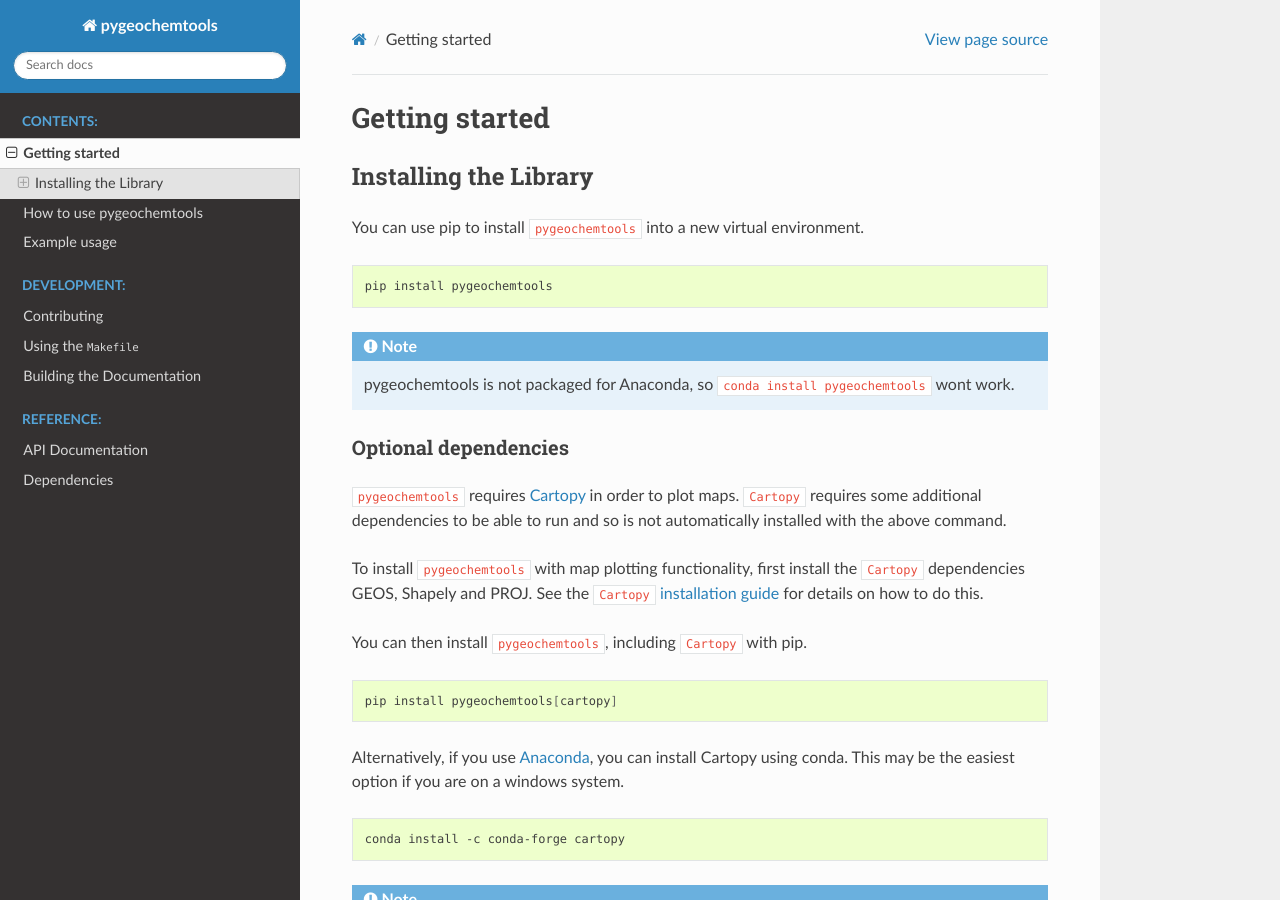
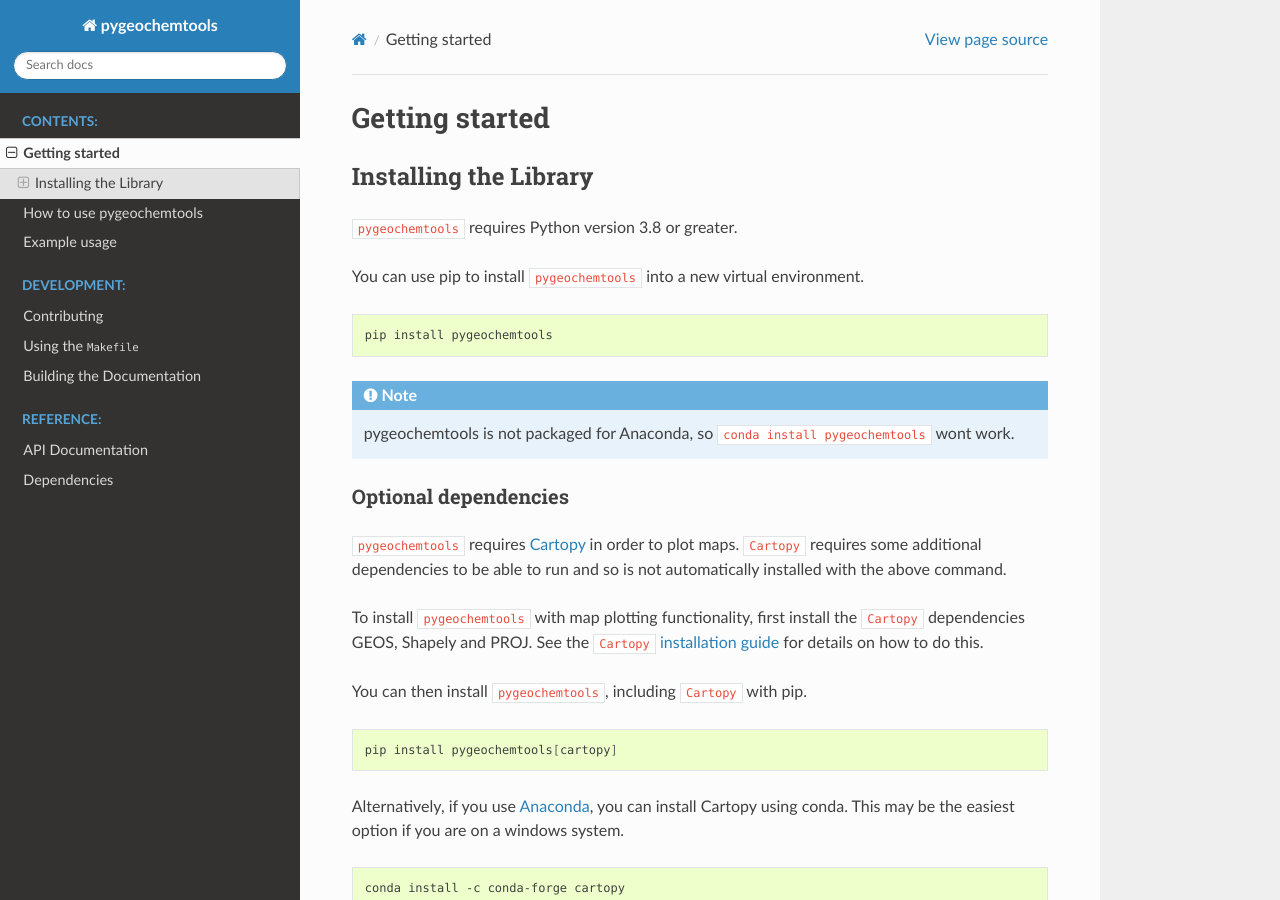
Before and after one commit to RADutchie/pygeochemtools, a Sphinx documentation site: the page built from docs/source/getting_started.rst, in a window 1280 px wide and 900 px high. Built offline with Sphinx 7.4.7 and the Read the Docs theme 2.0.0, drawn with Linux system fonts in a browser that asks for light colours.

Commit message:
add python version

```diff
--- a/docs/source/getting_started.rst
+++ b/docs/source/getting_started.rst
@@ -10,6 +10,8 @@
 
 Installing the Library
 ======================
+
+``pygeochemtools`` requires Python version 3.8 or greater.
 
 You can use pip to install ``pygeochemtools`` into a new virtual environment.
 
```
